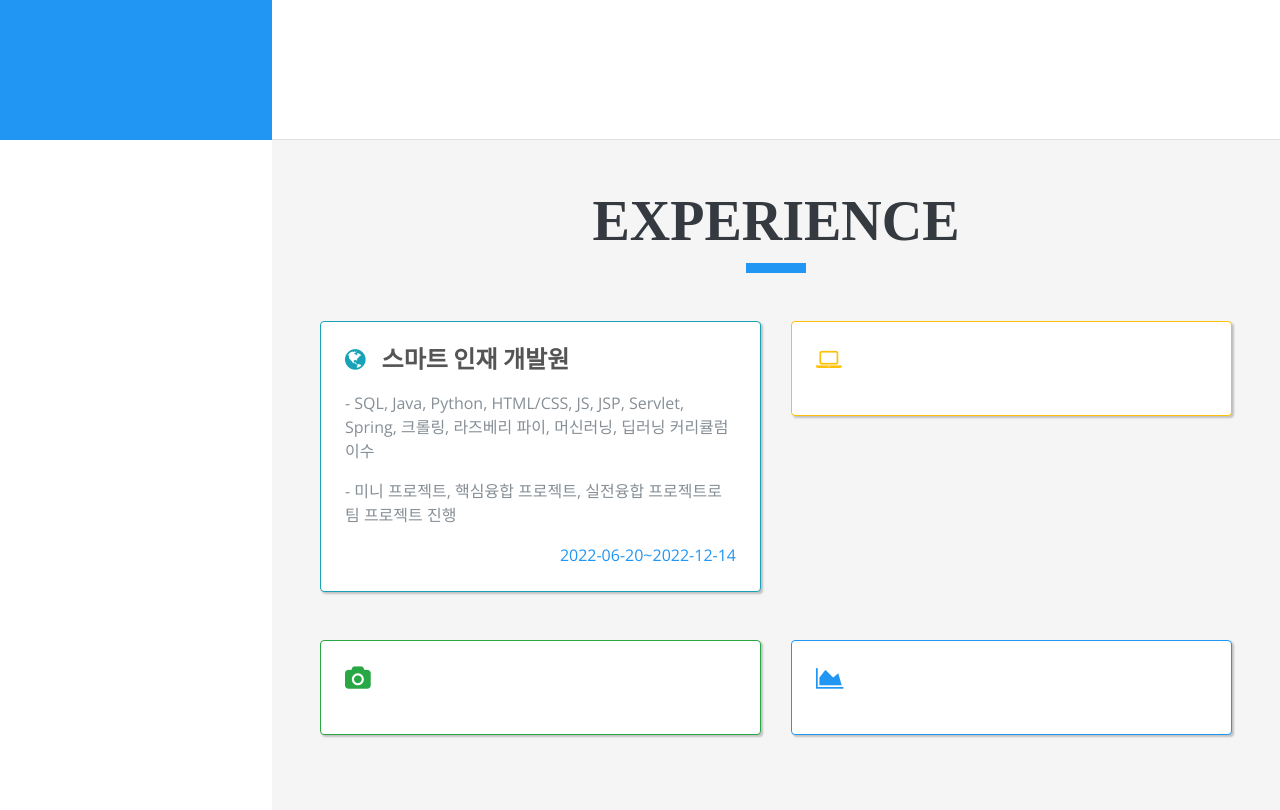
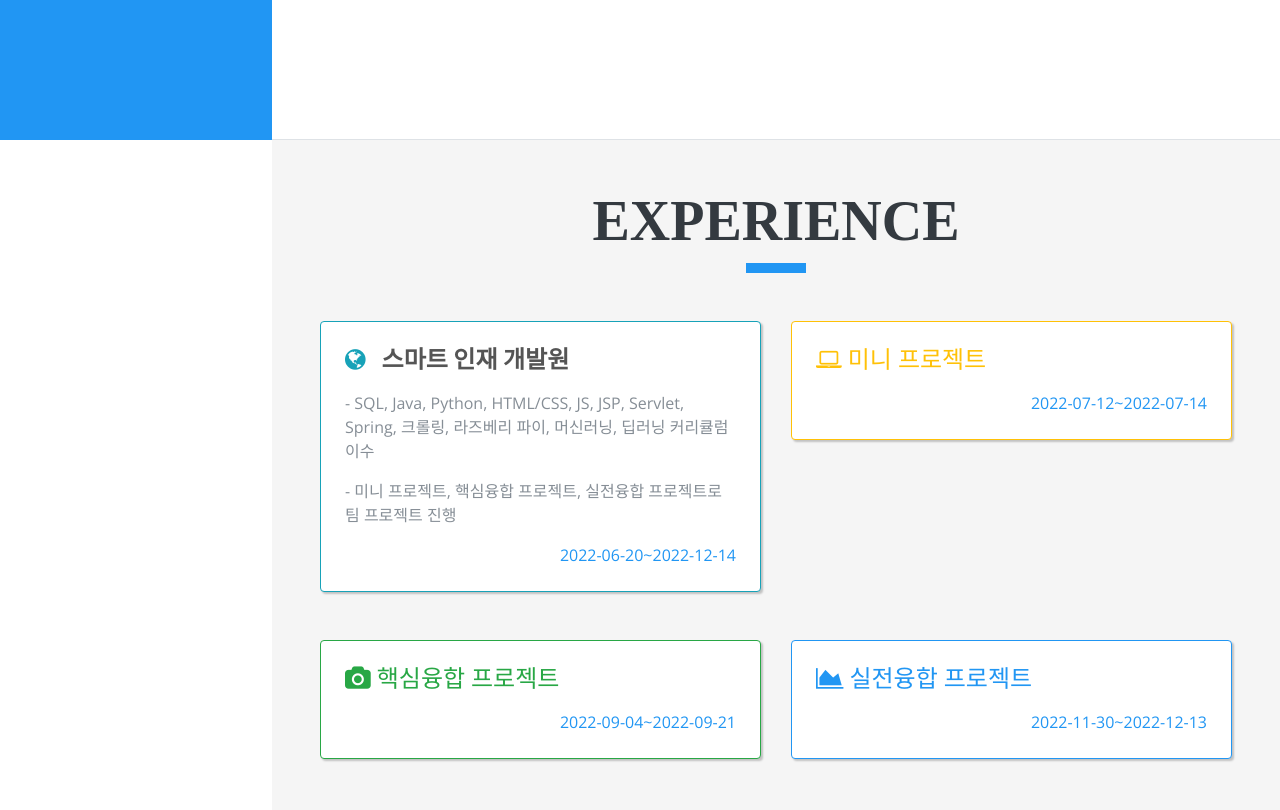
Before and after one commit to tjgytmd97/tjgytmd97.github.io, a plain HTML site: page index.html in a window 1280 px wide. Shown: the part 660-1470 px from the top of the page. Drawn offline with nearby package versions, Linux system fonts and the light colour scheme; a web font is replaced by a local one.

Commit message:
조금 수정

```diff
--- a/index.html
+++ b/index.html
@@ -75,7 +75,7 @@ License URL: https://creativecommons.org/licenses/by/4.0/
                 <span class="text-primary">서효승</span>
               </h1>
               <div class="subheading mb-5">THE NEXT BIG IDEA IS WAITING FOR ITS NEXT BIG CHANGER WITH
-                  <a href="#">THEMSBIT</a>
+                  <a href="https://github.com/tjgytmd97">깃허브</a>
               </div>
               <p class="mb-5" style="max-width: 500px;" >순천대학교 동물자원과학과
               <br>
@@ -142,33 +142,33 @@ License URL: https://creativecommons.org/licenses/by/4.0/
               <div class="resume-item col-md-6 col-sm-12">
                 <div class="card mx-0 p-4 mb-5" style="border-color: #ffc107; box-shadow: 2px 2px 2px rgba(0, 0, 0, 0.21);">
                   <div class="resume-content mr-auto">
-                      <h4 class="mb-3"><i class="fa fa-laptop mr-3 text-warning"></i></h4>
+                      <h4 class="mb-3"><i class="fa fa-laptop mr-3 text-warning"> 미니 프로젝트</i></h4>
                       <p></p>
                   </div>
                   <div class="resume-date text-md-right">
-                      <span class="text-primary"></span>
+                      <span class="text-primary">2022-07-12~2022-07-14</span>
                   </div>
                 </div>
               </div>
               <div class="resume-item col-md-6 col-sm-12">
                 <div class="card mx-0 p-4 mb-5" style="border-color: #28a745; box-shadow: 2px 2px 2px rgba(0, 0, 0, 0.21);">
                   <div class="resume-content mr-auto">
-                      <h4 class="mb-3"><i class="fa fa-camera mr-3 text-success"></i></h4>
+                      <h4 class="mb-3"><i class="fa fa-camera mr-3 text-success"> 핵심융합 프로젝트</i></h4>
                       <p></p>
                   </div>
                   <div class="resume-date text-md-right">
-                      <span class="text-primary"></span>
+                      <span class="text-primary">2022-09-04~2022-09-21</span>
                   </div>
                 </div>
               </div>
               <div class="resume-item col-md-6 col-sm-12">
                 <div class="card mx-0 p-4 mb-5" style="border-color: #2196f3; box-shadow: 2px 2px 2px rgba(0, 0, 0, 0.21);">
                   <div class="resume-content mr-auto">
-                      <h4 class="mb-3"><i class="fa fa-area-chart mr-3 text-primary"></i></h4>
+                      <h4 class="mb-3"><i class="fa fa-area-chart mr-3 text-primary"> 실전융합 프로젝트</i></h4>
                       <p></p>
                   </div>
                   <div class="resume-date text-md-right">
-                      <span class="text-primary"></span>
+                      <span class="text-primary">2022-11-30~2022-12-13</span>
                   </div>
                 </div>
               </div>
```
